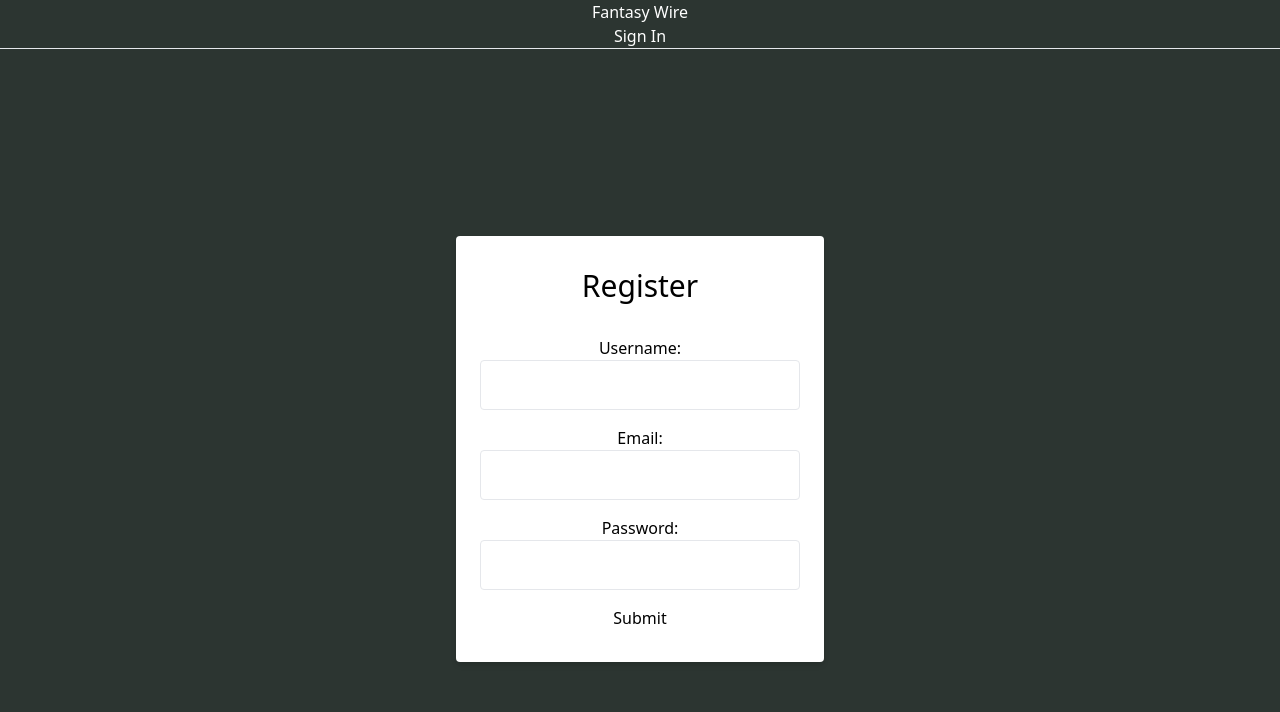
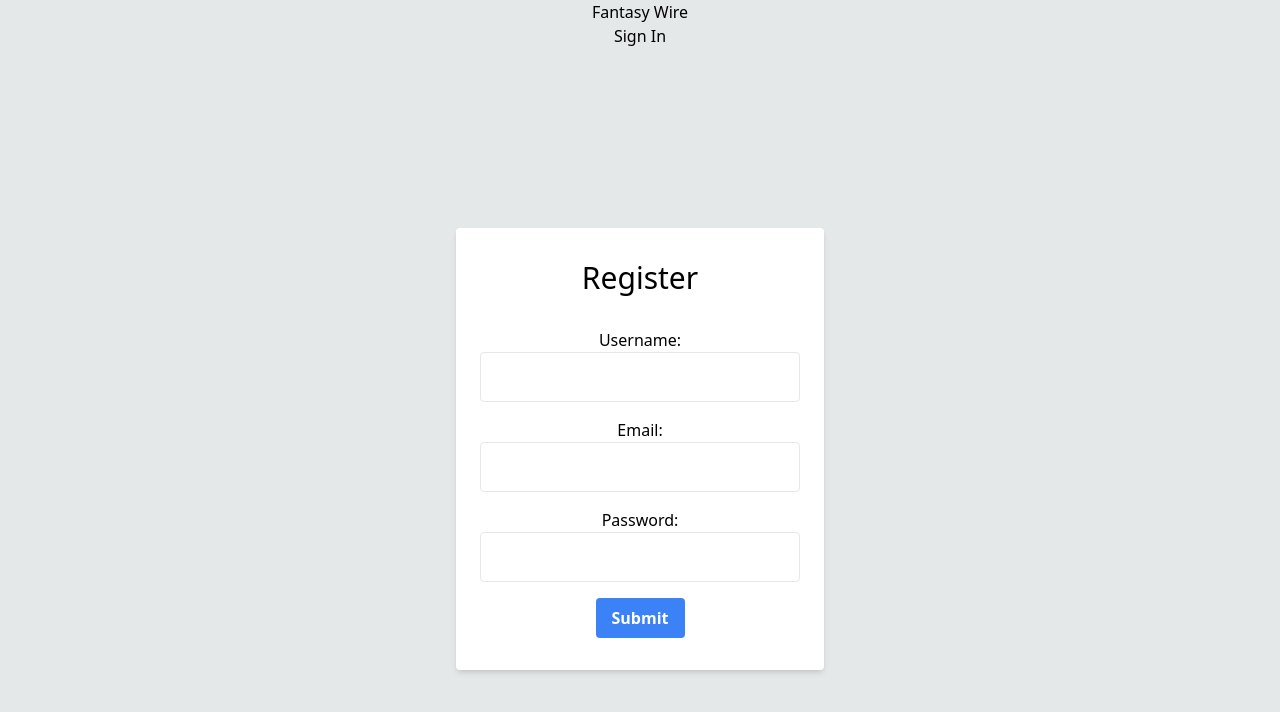
Before and after one commit to cleebot/fantasy-wire, a React (Create React App) app in the folder client/: page /signup in a window 1280 px wide. Shown: the top 712 px of the page. Built offline with nearby package versions, Linux system fonts and the light colour scheme.

Commit message:
button and changing background color

```diff
--- a/client/src/App.css
+++ b/client/src/App.css
@@ -1,11 +1,11 @@
 .App {
   text-align: center;
-  background-color: #2c3531;
-  color: white;
+  background-color: #e5e8e8;
+  color: black;
 }
 
 body{
-  background-color: #2c3531;
+  background-color: #e5e8e8;
 }
 
 @media only screen and (max-width:600px) {
--- a/client/src/screens/ArticleCreate/ArticleCreate.jsx
+++ b/client/src/screens/ArticleCreate/ArticleCreate.jsx
@@ -63,9 +63,11 @@ export default function ArticleCreate(props) {
                 <option key={cat.id} name='category' value={Number(cat.id)}>{cat.name}</option>
               )
             })}
-          </select>
+            </select>
+            <br />
+            <br />
       <button type="submit"
-      class="w-full text-center py-3 rounded bg-green text-black hover:bg-green-dark focus:outline-none my-1">Submit</button>
+      className="bg-blue-500 hover:bg-blue-700 text-white font-bold py-2 px-4 rounded focus:outline-none focus:shadow-outline">Submit</button>
           </form>
         </div>
       </div>
--- a/client/src/screens/Register/Register.jsx
+++ b/client/src/screens/Register/Register.jsx
@@ -53,7 +53,7 @@ export default function Register(props) {
             value={formData.password}
             onChange={handleChange}/>
         </label>
-        <button>Submit</button>
+        <button className="bg-blue-500 hover:bg-blue-700 text-white font-bold py-2 px-4 rounded focus:outline-none focus:shadow-outline">Submit</button>
       </form>
         </div>
         </div>
--- a/client/src/screens/SignIn/SignIn.jsx
+++ b/client/src/screens/SignIn/SignIn.jsx
@@ -47,7 +47,9 @@ export default function SignIn(props) {
           onChange={handleChange} />
       </label>
             <button type="submit"
-            className="w-full text-center py-3 rounded bg-green text-black hover:bg-green-dark focus:outline-none my-1">Submit</button>
+              className="bg-blue-500 hover:bg-blue-700 text-white font-bold py-2 px-4 rounded focus:outline-none focus:shadow-outline">Submit</button>
+            <br />
+            <br />
       <Link to='/signup'>Register</Link>
           </form>
           </div>
```
